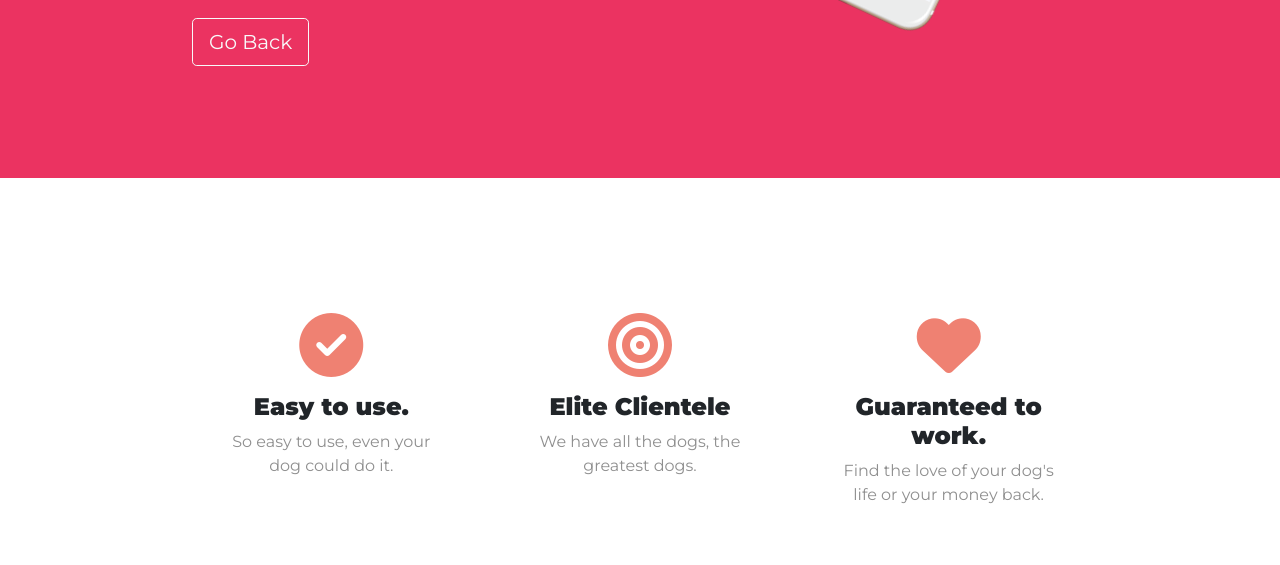
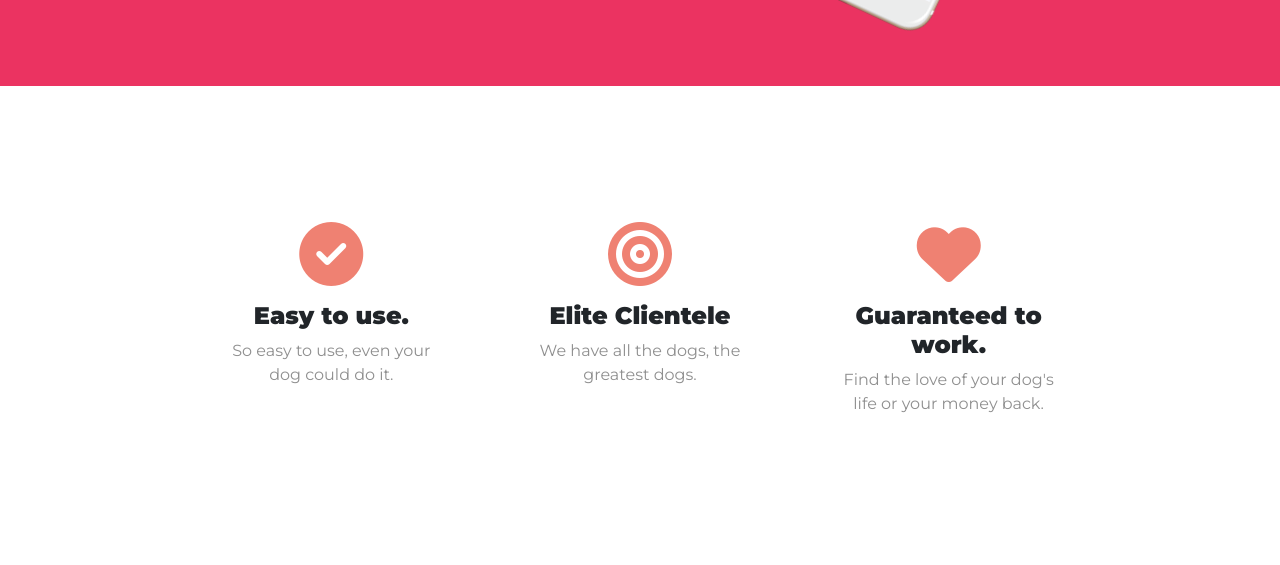
Before and after one commit to Pujan77/tindog, a plain HTML site: page index.html in a window 1280 px wide. Shown: the part 535-1100 px from the top of the page. Drawn offline with nearby package versions, Linux system fonts and the light colour scheme.

Commit message:
removed button

```diff
--- a/index.html
+++ b/index.html
@@ -70,8 +70,7 @@
             Download</button>
           <button type="button" class="btn btn-outline-light btn-lg download-button"> <i class="fab fa-google-play"></i>
             Download</button>
-            <button onclick="window.location.href = 'https://pujanpfl.xyz/';"type="button" class="btn btn-outline-light btn-lg download-button">
-              Go Back</button>
+
         </div>
 
 
```
